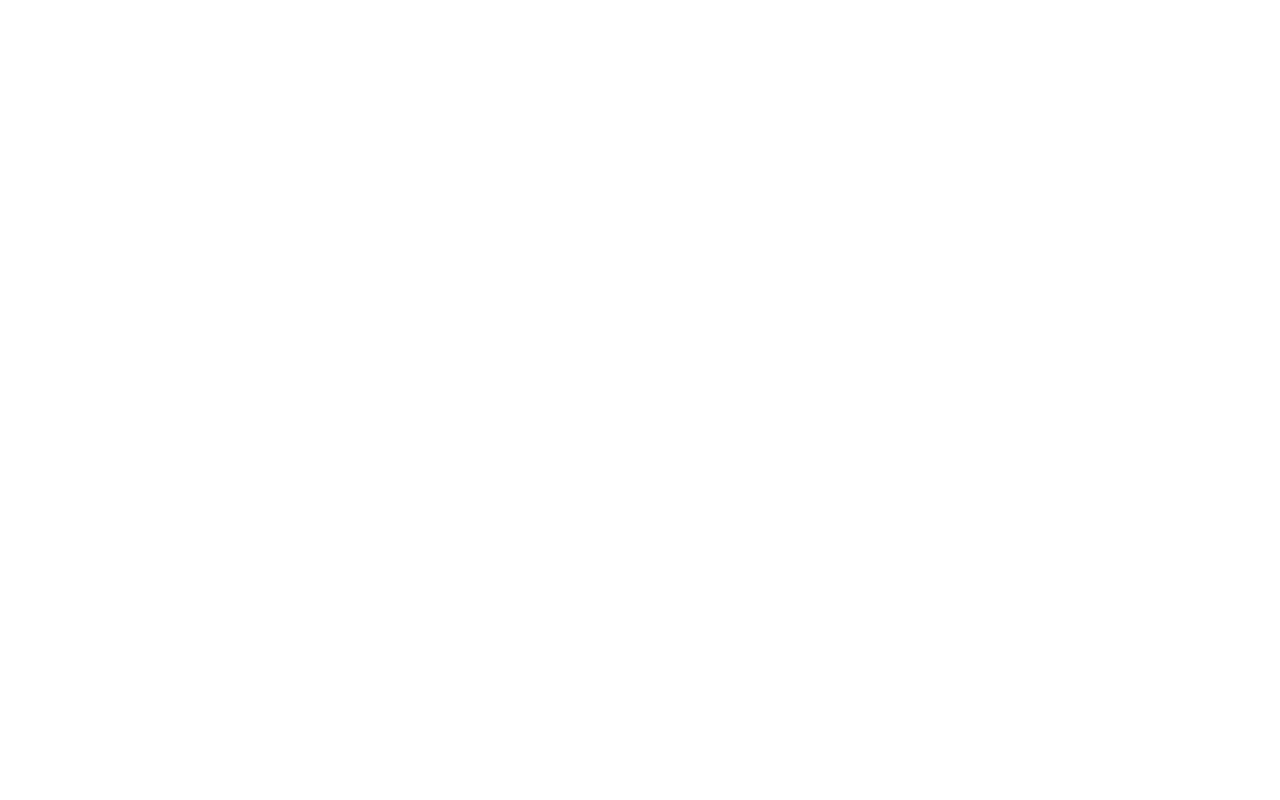
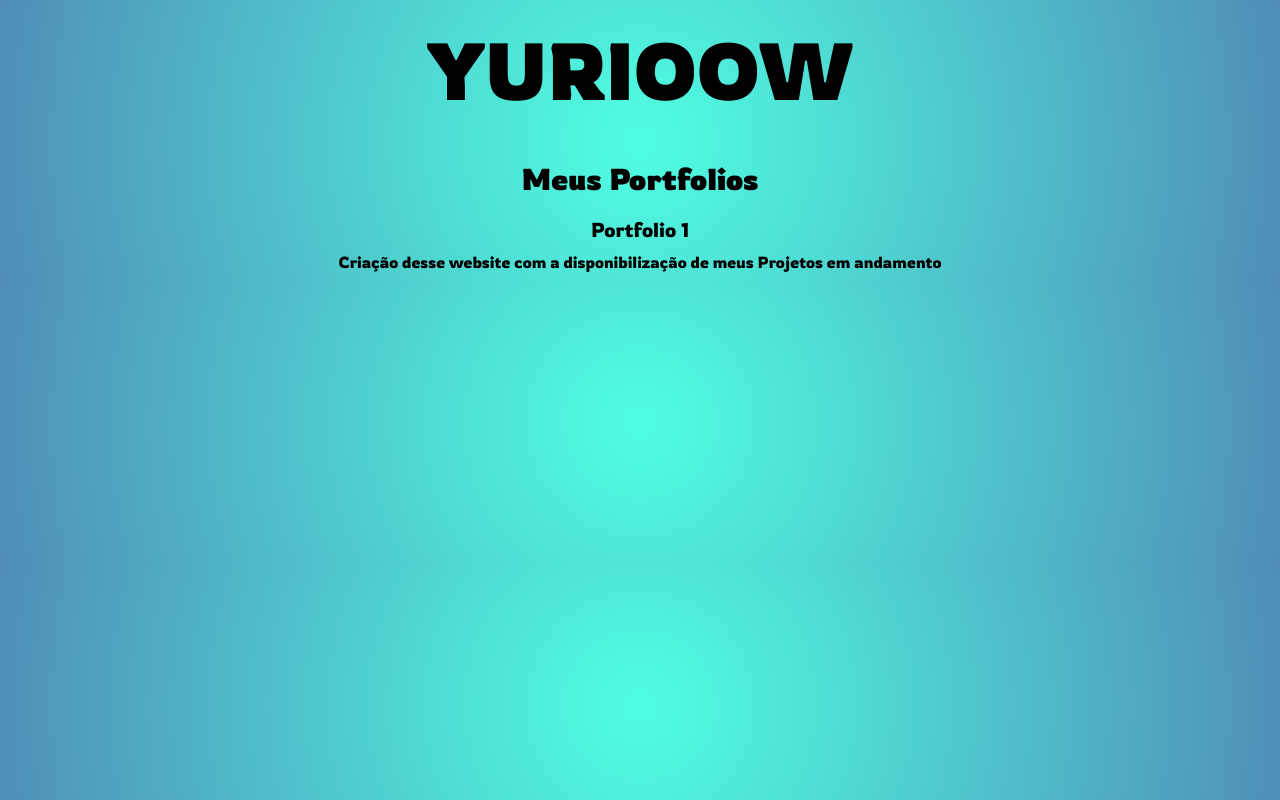
Before and after one commit to YURIOOW/YURIOOW-SITE, a plain HTML site: page index.html in a window 1280 px wide. Drawn offline with Linux system fonts and the light colour scheme.

Commit message:
inicio da criação

```diff
--- a/index.html
+++ b/index.html
@@ -2,11 +2,44 @@
 <html lang="pt-BR">
 <head>
     <meta charset="UTF-8">
-    <meta http-equiv="X-UA-Compatible" content="IE=edge">
     <meta name="viewport" content="width=device-width, initial-scale=1.0">
+    <link rel="stylesheet" type="text/css" href="style.css">
     <title>YURIOOW</title>
 </head>
 <body>
 
+    <header>
+    <h1>YURIOOW</h1>
+    <h2>Meus Portfolios</h2>
+    </header>
+
+    <section>
+        <div>
+        <div class="div1">Portfolio 1</div>
+        <p>Criação desse website com a disponibilização de meus Projetos em andamento</p>
+        </div>
+    </section>
+
+    <footer>
+
+    </footer>
+
 </body>
 </html>
+
+
+    <!--
+    <section>
+    <article>
+    <nav>
+    <aside>
+    <main>
+    <figure>
+    <footer>
+    <a>
+    <em>
+    <strong>
+    <cite>
+    <q>
+    <time>
+    -->
--- a/style.css
+++ b/style.css
@@ -1,4 +1,41 @@
+@import url('https://fonts.googleapis.com/css2?family=Rowdies:wght@300;400;700&family=Staatliches&display=swap');
+
 *{
     margin: 0;
     padding: 0;
+
 }
+
+body{
+    background: rgb(79,255,225);
+    background: radial-gradient(circle, rgba(79,255,225,1) 0%, rgba(80,142,184,1) 100%);
+}
+
+header h1{
+    text-align: center;
+    font-size: 80px;
+    padding: 20px;
+    font-family: 'Rowdies', cursive;
+    font-weight: black  900;
+}
+
+header h2{
+    text-align: center;
+    font-size: 30px;
+    padding: 20px;
+    font-family: 'Rowdies', cursive;
+    font-weight: black  900;
+}
+
+.div1{
+    text-align: center;
+    font-size: 20px;
+    font-family: 'Rowdies', cursive;
+    font-weight: black  900;
+}
+
+section p{
+    text-align: center;
+    padding: 10px;
+    font-family: 'Rowdies', cursive;
+}
```
Also changed, not shown: 1 other file.
